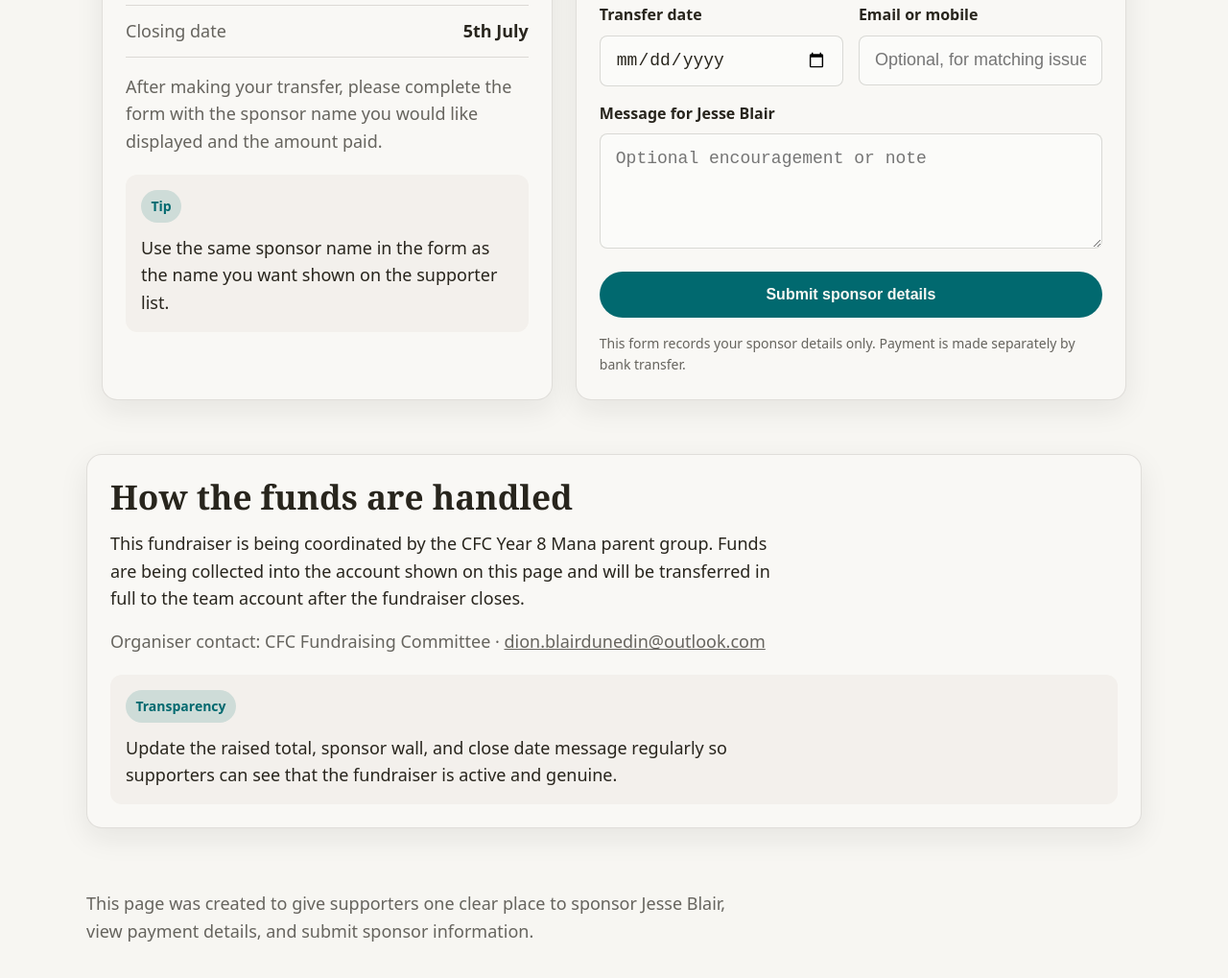
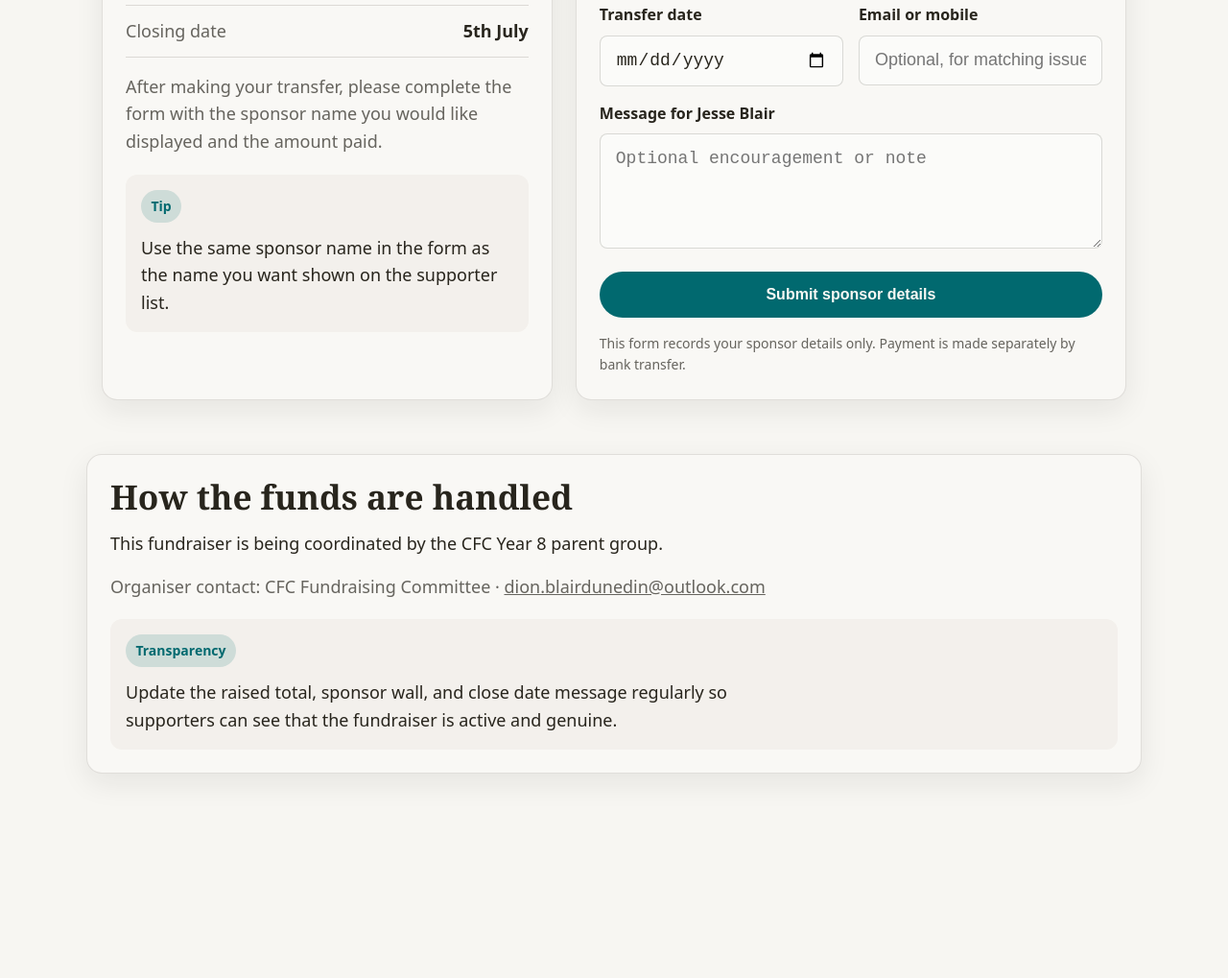
Before and after one commit to DieselBlair/Jesse-Blair-Fundraising-, a plain HTML site: page index.html in a window 1280 px wide. Shown: the part 3727-4746 px from the top of the page at 96% size. After the commit the page ends 4637 px from the top, so only its background shows below. Drawn offline with Linux system fonts and the light colour scheme; a web font is replaced by a local one.

Commit message:
Update index.html

```diff
--- a/index.html
+++ b/index.html
@@ -400,7 +400,7 @@
 
         <article class="trust-card">
           <h2>How the funds are handled</h2>
-          <p>This fundraiser is being coordinated by the CFC Year 8 Mana parent group. Funds are being collected into the account shown on this page and will be transferred in full to the team account after the fundraiser closes.</p>
+          <p>This fundraiser is being coordinated by the CFC Year 8 parent group.</p>
           <p class="helper" style="margin-top: 1rem;">Organiser contact: CFC Fundraising Committee · <a href="mailto:dion.blairdunedin@outlook.com">dion.blairdunedin@outlook.com</a></p>
           <div class="highlight-box">
             <span class="pill">Transparency</span>
@@ -413,8 +413,7 @@
 
   <footer class="footer">
     <div class="container">
-      <p>This page was created to give supporters one clear place to sponsor Jesse Blair, view payment details, and submit sponsor information.</p>
-    </div>
+      </div>
   </footer>
 
   <script>
```
